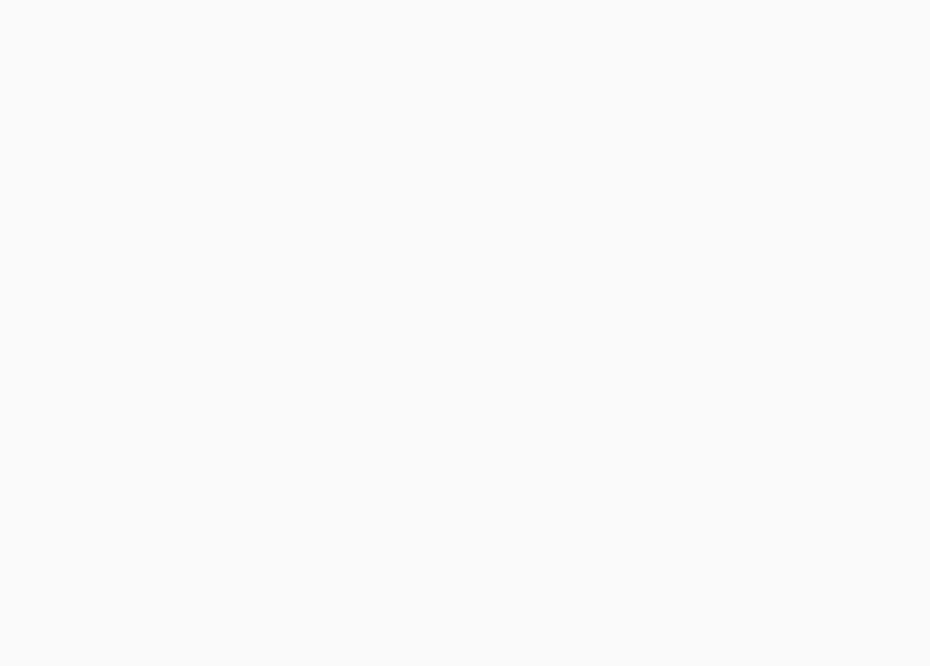
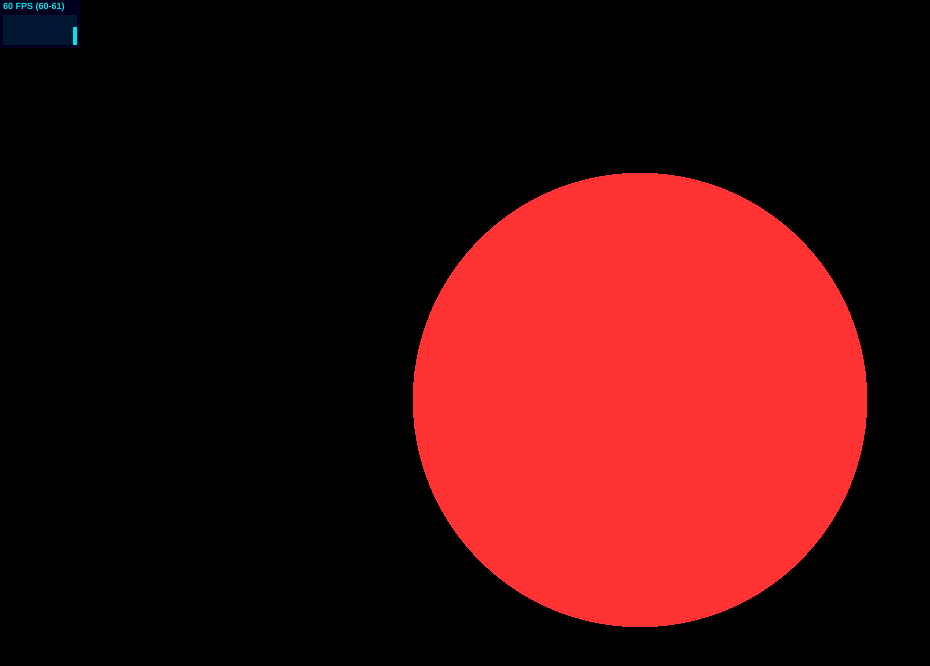
Before and after one commit to binyroo/vearth, a website: page app/earth.html in a window 1280 px wide. Shown: the whole page, without its empty margins (0-930 px from the left). Drawn offline with nearby package versions, Linux system fonts and the light colour scheme; files that its build step writes are made by us from their sources.

Commit message:
간단한 스피어 그리기

```diff
--- a/app/earth.html
+++ b/app/earth.html
@@ -57,7 +57,7 @@
         -->
 
         <!-- build:js scripts/main.js -->
-        <script src="scripts/main.js"></script>
+        <script src="scripts/earth.js"></script>
         <!-- endbuild -->
 </body>
 </html>
--- a/app/scripts/earth.js
+++ b/app/scripts/earth.js
@@ -0,0 +1,74 @@
+
+var radius = 6371;
+var tilt = 0.41;
+
+var SCREEN_WIDTH = window.innerWidth;
+var SCREEN_HEIGHT = window.innerHeight;
+
+var container;
+var camera, scene, renderer, stats;
+var geometry, meshPlanet;
+
+init();
+animate();
+
+function init() {
+
+    container = document.createElement('div');
+    document.body.appendChild(container);
+
+    camera = new THREE.PerspectiveCamera(25, SCREEN_WIDTH / SCREEN_HEIGHT, 50, 1e7);
+    camera.position.z = radius * 8;
+
+    scene = new THREE.Scene();
+
+    geometry = new THREE.SphereGeometry(radius, 100, 50);
+
+    meshPlanet = new THREE.Mesh(
+        geometry,
+        new THREE.MeshBasicMaterial({ color: 0xff3333 })
+    );
+
+    scene.add(meshPlanet);
+
+    renderer = new THREE.WebGLRenderer({
+        alpha: false
+    });
+    renderer.setSize(SCREEN_WIDTH, SCREEN_HEIGHT);
+    renderer.sortObjects = false;
+    renderer.autoClear = false;
+    container.appendChild(renderer.domElement);
+
+    stats = new Stats();
+    stats.domElement.style.position = 'absolute';
+    stats.domElement.style.top = '0px';
+    stats.domElement.zIndex = 10000;
+    container.appendChild(stats.domElement);
+
+    window.addEventListener('resize', onWindowResize, false);
+
+}
+
+function onWindowResize(e) {
+
+    SCREEN_WIDTH = window.innerWidth;
+    SCREEN_HEIGHT = window.innerHeight;
+
+    renderer.setSize(SCREEN_WIDTH, SCREEN_HEIGHT);
+
+    camera.aspect = SCREEN_WIDTH / SCREEN_HEIGHT;
+    camera.updateProjectionMatrix();
+}
+
+function animate() {
+
+    requestAnimationFrame(animate);
+
+    render();
+    stats.update();
+}
+
+function render() {
+    renderer.clear();
+    renderer.render(scene, camera);
+}
```
